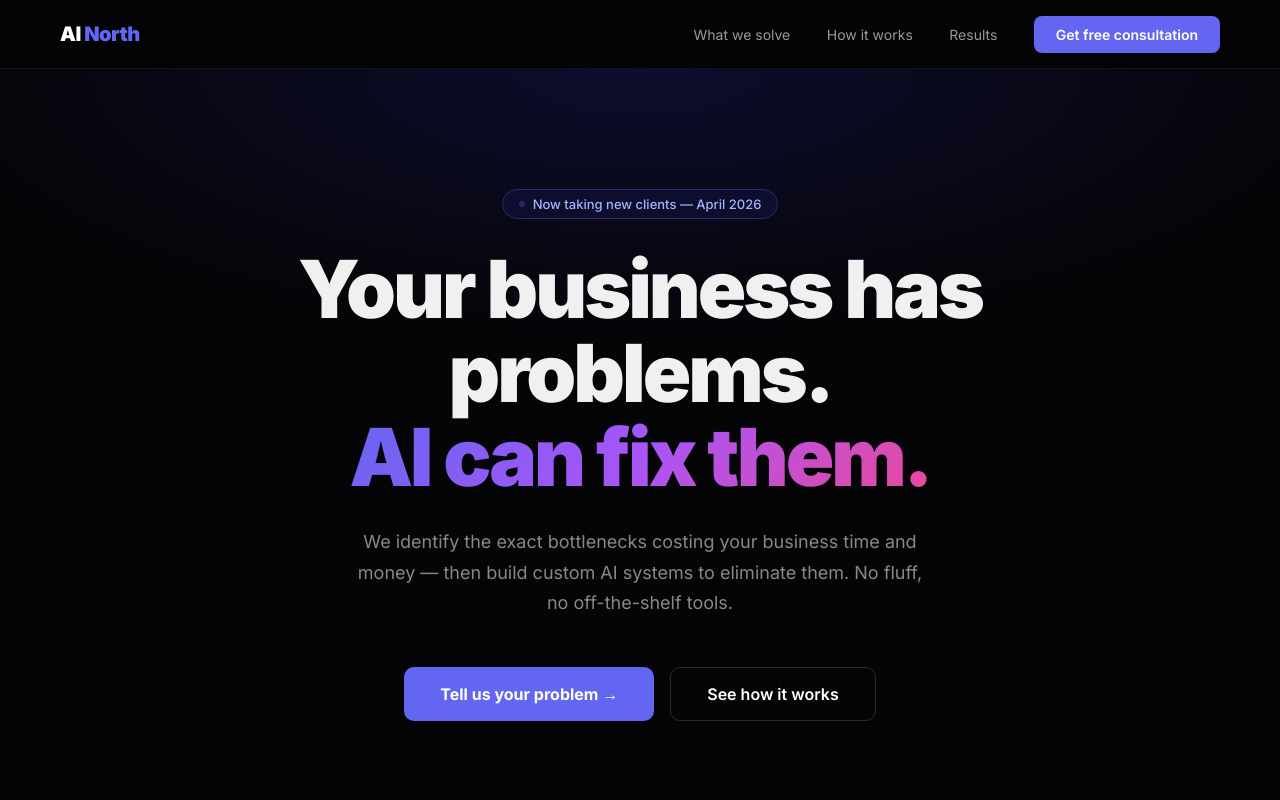
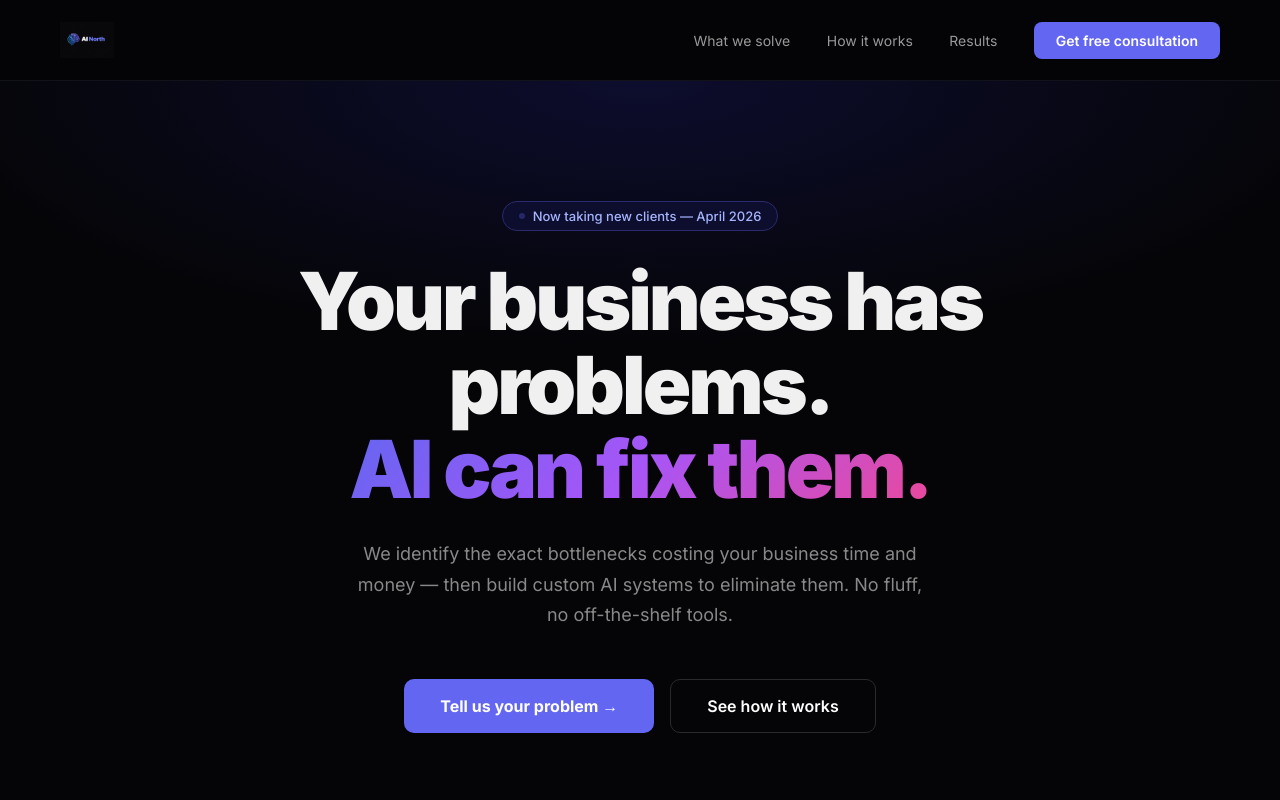
Before and after one commit to petenorman3011-ship-it/ai-north, a plain HTML site: page index.html in a window 1280 px wide. Shown: the top 800 px of the page. Drawn offline with Linux system fonts and the light colour scheme.

Commit message:
Add AI North logo to nav and footer

```diff
--- a/index.html
+++ b/index.html
@@ -196,7 +196,7 @@
 
 <!-- NAV -->
 <nav>
-  <div class="logo">AI <span>North</span></div>
+  <img src="logo.jpg" alt="AI North" style="height:36px; display:block;"/>
   <div class="nav-links">
     <a href="#problems">What we solve</a>
     <a href="#process">How it works</a>
@@ -490,7 +490,7 @@
 
 <!-- FOOTER -->
 <footer>
-  <div class="logo">AI <span>North</span></div>
+  <img src="logo.jpg" alt="AI North" style="height:48px; display:block; margin:0 auto 16px;"/>
   <p>© 2026 AI North. All rights reserved.</p>
   <p style="color:#444; font-size:13px;">hello@ai-north.net</p>
 </footer>
```
Also changed, not shown: logo.jpg (added).
